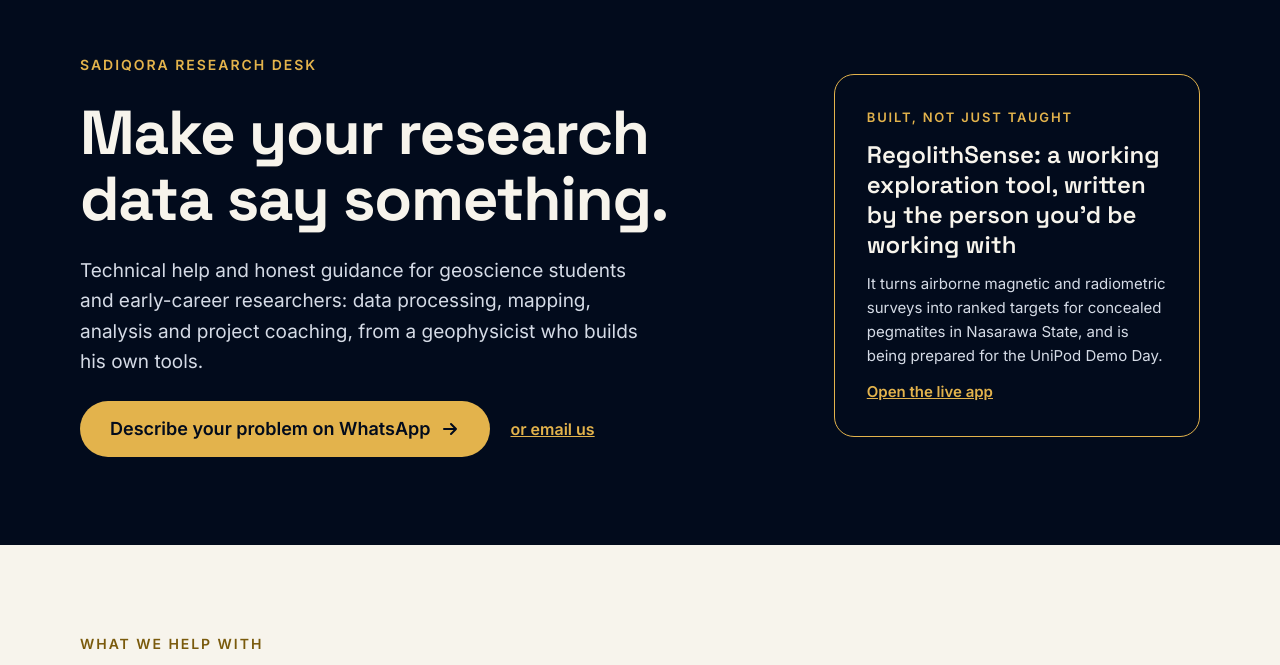
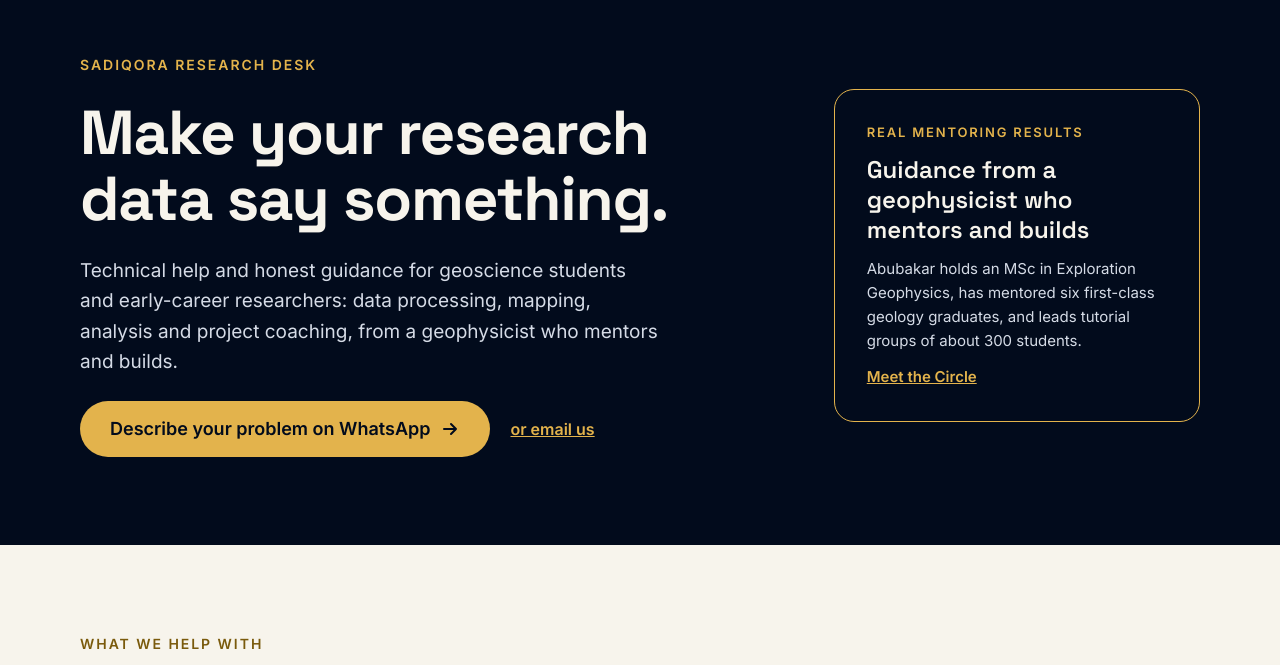
Before and after one commit to Absadiq001/sadiqora-site, a plain HTML site: page research-desk.html in a window 1280 px wide. Shown: the part 94-759 px from the top of the page. Drawn offline with Linux system fonts and the light colour scheme.

Commit message:
Remove RegolithSense references and links from the site
Co-Authored-By: Claude Sonnet 5.5 <noreply@anthropic.com>
Claude-Session: https://claude.ai/code/session_01ATzzFwR2YN3FTfzi1zn6Lg

```diff
--- a/research-desk.html
+++ b/research-desk.html
@@ -39,7 +39,7 @@ img{max-width:100%}
 <div style="flex: 999 1 460px; min-width: 0; display: flex; flex-direction: column; gap: 24px">
 <div style="color: #E3B34C; font-weight: 600; font-size: 14px; letter-spacing: 0.14em; text-transform: uppercase">Sadiqora Research Desk</div>
 <h1 style="margin: 0; font-family: 'Space Grotesk', sans-serif; font-weight: 700; font-size: clamp(38px, 5.6vw, 62px); line-height: 1.06; letter-spacing: -0.02em">Make your research data say something.</h1>
-<p style="margin: 0; font-size: 19px; color: #D5DBE6; max-width: 580px">Technical help and honest guidance for geoscience students and early-career researchers: data processing, mapping, analysis and project coaching, from a geophysicist who builds his own tools.</p>
+<p style="margin: 0; font-size: 19px; color: #D5DBE6; max-width: 580px">Technical help and honest guidance for geoscience students and early-career researchers: data processing, mapping, analysis and project coaching, from a geophysicist who mentors and builds.</p>
 <div style="display: flex; flex-wrap: wrap; align-items: center; gap: 20px">
 <a href="https://wa.me/2348148506614?text=Hello%20Abubakar%2C%20I%20would%20like%20help%20from%20the%20Sadiqora%20Research%20Desk.%0A%0ATopic%3A%20%0ALevel%20(BSc%2FMSc%2FPhD)%3A%20%0ADeadline%3A%20%0AWhat%20I%20have%20so%20far%3A%20" style="display: inline-flex; align-items: center; gap: 10px; min-height: 56px; padding: 0 30px; background: #E3B34C; border-radius: 999px; color: #020B1C; font-weight: 600; font-size: 18px; text-decoration: none">Describe your problem on WhatsApp
 <svg aria-hidden="true" width="20" height="20" viewBox="0 0 20 20" fill="none" stroke="#020B1C" stroke-width="2" stroke-linecap="round" stroke-linejoin="round"><path d="M4 10h12M11 5l5 5-5 5"></path></svg>
@@ -48,10 +48,10 @@ img{max-width:100%}
 </div>
 </div>
 <div style="flex: 1 1 300px; min-width: 0; border: 1.5px solid #E3B34C; border-radius: 20px; padding: 32px; display: flex; flex-direction: column; gap: 12px">
-<div style="color: #E3B34C; font-weight: 600; font-size: 13px; letter-spacing: 0.14em; text-transform: uppercase">Built, not just taught</div>
-<div style="font-family: 'Space Grotesk', sans-serif; font-weight: 600; font-size: 24px; line-height: 1.25">RegolithSense: a working exploration tool, written by the person you'd be working with</div>
-<div style="font-size: 15px; color: #D5DBE6">It turns airborne magnetic and radiometric surveys into ranked targets for concealed pegmatites in Nasarawa State, and is being prepared for the UniPod Demo Day.</div>
-<a href="https://absadiq001-regolith-sense-app-xvaabs.streamlit.app/" style="color: #E3B34C; font-weight: 600; font-size: 15px">Open the live app</a>
+<div style="color: #E3B34C; font-weight: 600; font-size: 13px; letter-spacing: 0.14em; text-transform: uppercase">Real mentoring results</div>
+<div style="font-family: 'Space Grotesk', sans-serif; font-weight: 600; font-size: 24px; line-height: 1.25">Guidance from a geophysicist who mentors and builds</div>
+<div style="font-size: 15px; color: #D5DBE6">Abubakar holds an MSc in Exploration Geophysics, has mentored six first-class geology graduates, and leads tutorial groups of about 300 students.</div>
+<a href="index.html" style="color: #E3B34C; font-weight: 600; font-size: 15px">Meet the Circle</a>
 </div>
 </div>
 </header>
```
Also changed, not shown: future-skills.html (+2 -2 lines).
